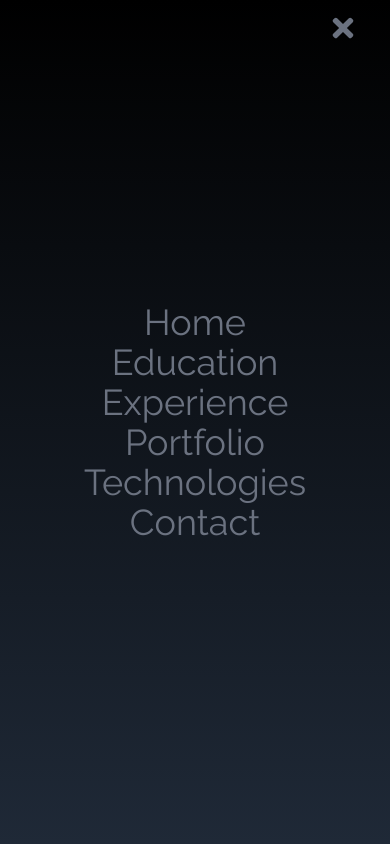
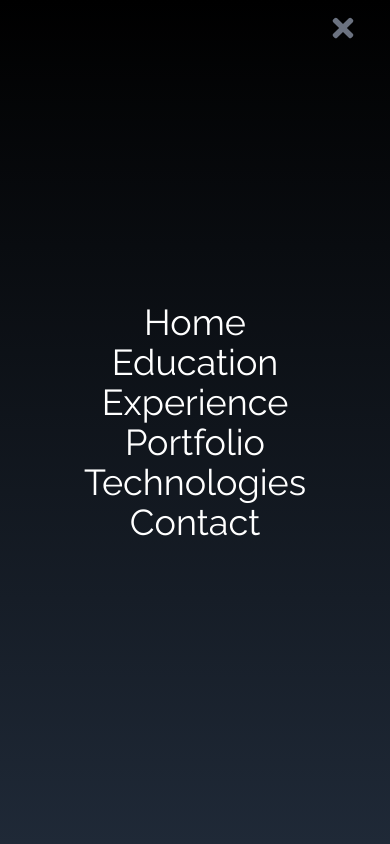
Before and after one commit to gowtham-chandrasekaran/portfolio-website, a React (Create React App) app: page / in a window 390 px wide. Both pictures are taken after a click on the element 351 px from the left and 28 px from the top of the page. Shown: the top 844 px of the page. Built offline with nearby package versions, Linux system fonts and the light colour scheme.

Commit message:
navbar color

```diff
--- a/src/components/NavBar.jsx
+++ b/src/components/NavBar.jsx
@@ -58,7 +58,7 @@
       </div>
 
       {nav && (
-        <ul className="flex flex-col justify-center items-center absolute top-0 left-0 w-full h-screen bg-gradient-to-b from-black to-gray-800 text-gray-500">
+        <ul className="flex flex-col justify-center items-center absolute top-0 left-0 w-full h-screen bg-gradient-to-b from-black to-gray-800 text-white">
           {links.map(({ id, link }) => (
             <li
               key={id}
```
